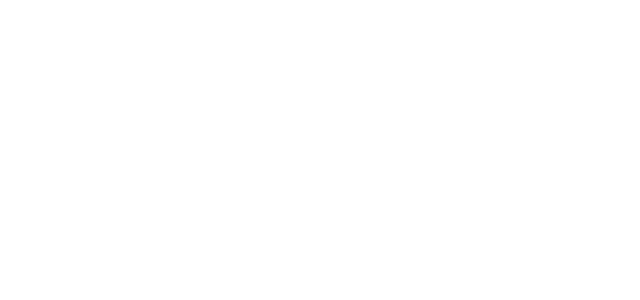
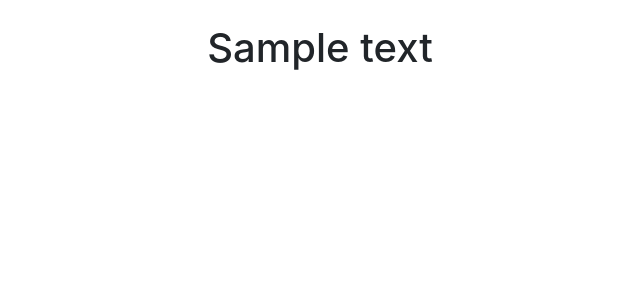
Before and after one commit to MorganS39/FEDL-projects, a React (Create React App) app in the folder drum/: page / in a window 1280 px wide. Shown: the top 300 px of the page, without its empty margins (320-960 px from the left). Built offline with nearby package versions, Linux system fonts and the light colour scheme; the HTML template or start-up script is replaced by a standard one.

Commit message:
added style containers

```diff
--- a/drum/src/App.js
+++ b/drum/src/App.js
@@ -15,7 +15,14 @@
       <div id="drum-machine">
         <div className="App">
           <div className="container">
+            <div className="row mt-4">
+              <div className="col text-center">
+                <h1>
+                  Sample text
+                </h1>
 
+              </div>
+            </div>
           </div>
         </div>
       </div>
```
